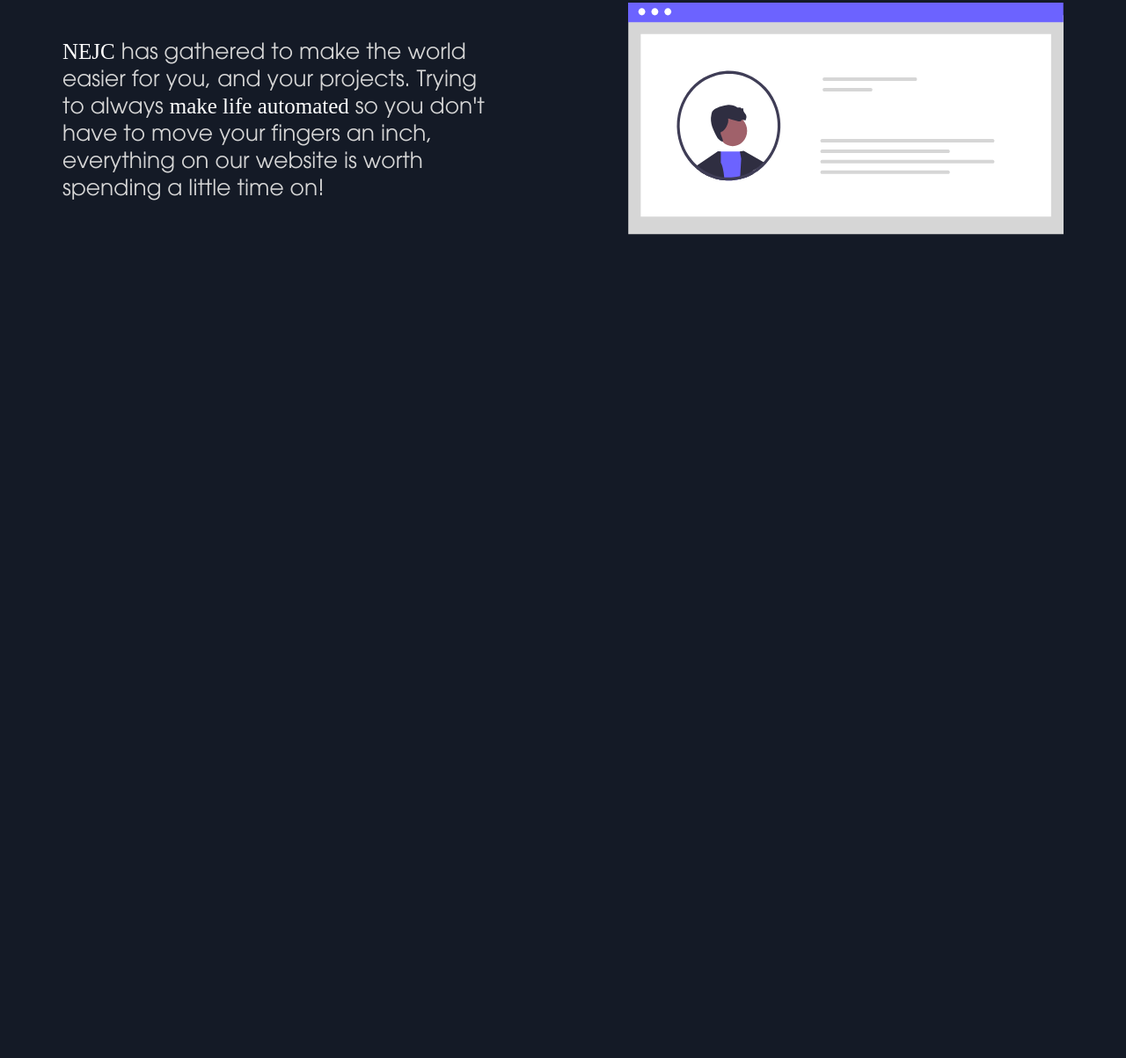
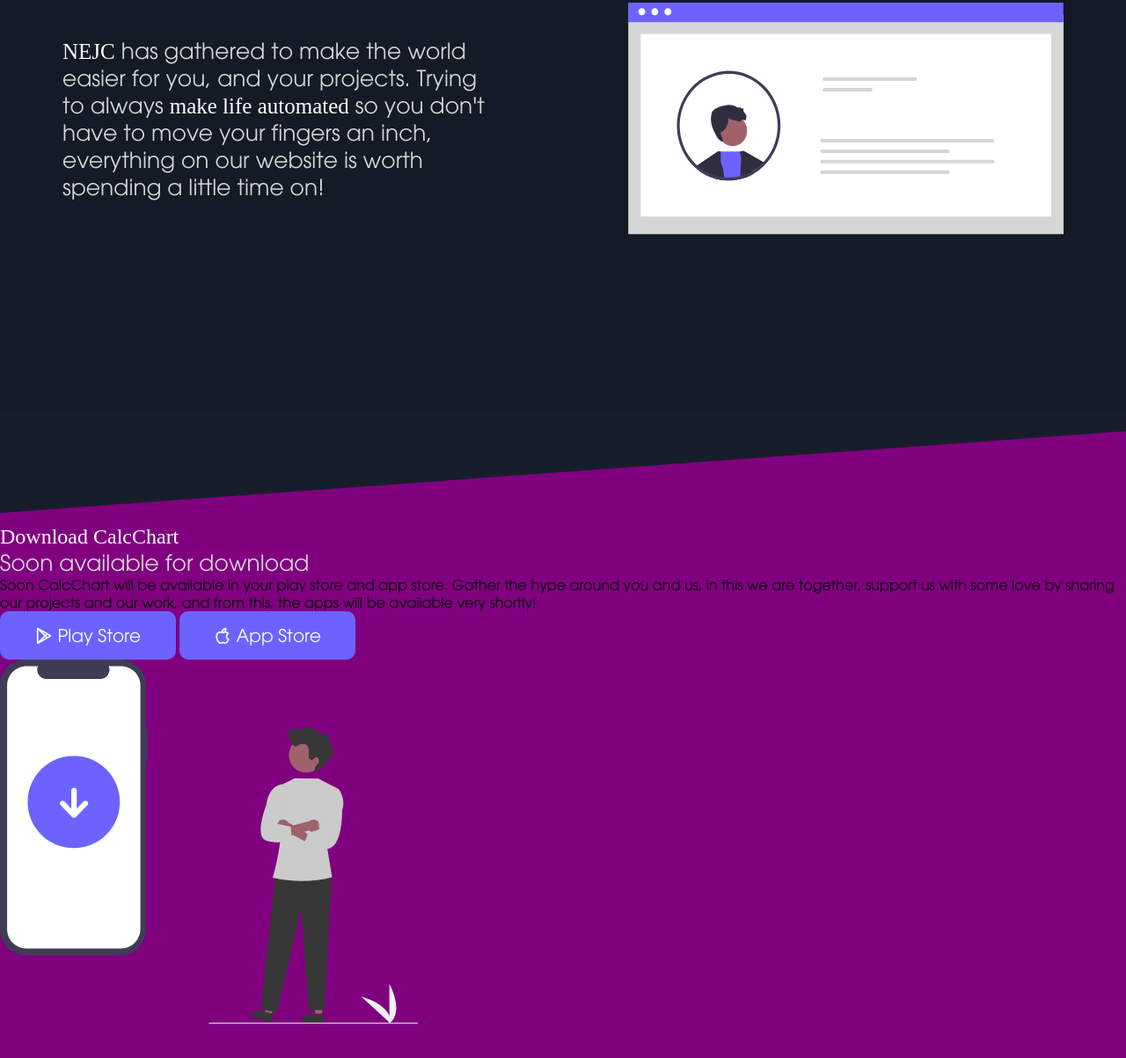
Before and after one commit to nxh01/calc-charts, a plain HTML site: page index.html in a window 1280 px wide. Shown: the part 2039-3242 px from the top of the page at 88% size. Before the commit the page ends 2506 px from the top, so only its background shows below. Drawn offline with nearby package versions, Linux system fonts and the light colour scheme; a web font is replaced by a local one.

Commit message:
Finishing

```diff
--- a/index.html
+++ b/index.html
@@ -176,7 +176,6 @@
                             </clipPath>
                         </defs>
                     </svg>
-
                 </div>
             </div>
         </header>
@@ -213,6 +212,29 @@
                 </div>
             </div>
         </section>
+        <section class="download" id="download">
+            <div class="download__container">
+                <div class="download__title">
+                    <h1>Download CalcChart</h1>
+                    <h2>Soon available for download</h2>
+                </div>
+                <div class="download__info">
+                    <div class="download__text">
+                        <p>Soon <span>CalcChart</span> will be available in your play store and app store.
+                            Gather the hype around you and us, in this we are together, support us with some love by
+                            sharing our projects and our work, and from this, the apps will be available very shortly!
+                        </p>
+                        <div class="download__buttons">
+                            <button class="btn download__btn"><i class="uil uil-google-play"></i> Play Store</button>
+                            <button class="btn download__btn"><i class="uil uil-apple-alt"></i> App Store</button>
+                        </div>
+                    </div>
+                    <div class="download__svg">
+                        <img src="./src/assets/svg/download.svg" alt="">
+                    </div>
+                </div>
+            </div>
+        </section>
     </main>
     <footer>
 
--- a/src/scss/base/_typography.scss
+++ b/src/scss/base/_typography.scss
@@ -11,6 +11,7 @@
 }
 a {
   font-family: $font-light;
+  width: max-content;
 }
 h1 {
   color: $main-text-color;
--- a/src/scss/sections/_download.scss
+++ b/src/scss/sections/_download.scss
@@ -0,0 +1,8 @@
+.download {
+  width: 100%;
+  background-image: url(/src/assets/svg/download/downvector.svg);
+  background-repeat: no-repeat;
+  background-position: top;
+  padding: 130px 0px;
+  background-color: purple;
+}
--- a/src/scss/sections/_navbar.scss
+++ b/src/scss/sections/_navbar.scss
@@ -65,4 +65,7 @@
 .hidden-nav {
   position: sticky;
   top: -20rem;
+  backdrop-filter: blur(5.6px);
+  -webkit-backdrop-filter: blur(5.6px);
+  border-bottom: 1px solid rgba($color: #000000, $alpha: 0.2);
 }
```
Also changed, not shown: src/assets/svg/download/downvector.svg (added), src/assets/svg/download/upvector.svg (added), src/style.css, 1 other file.
